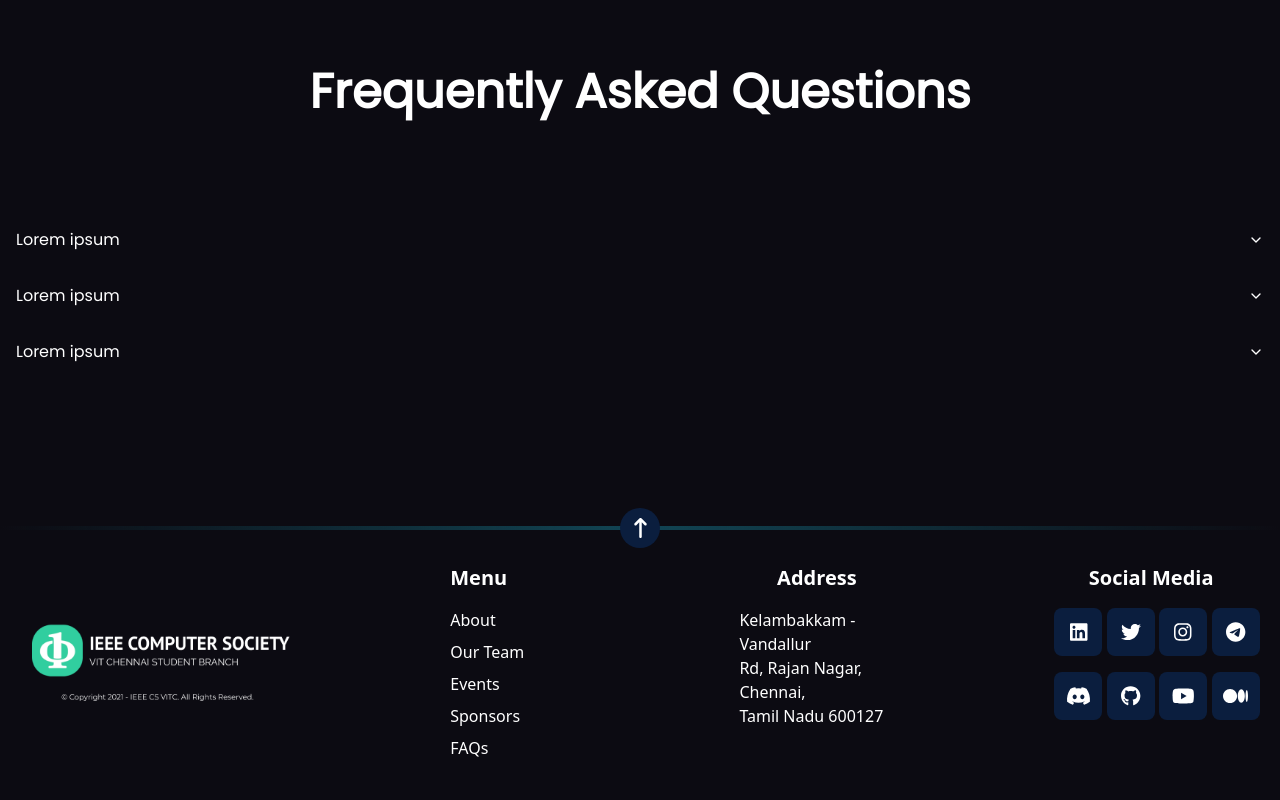
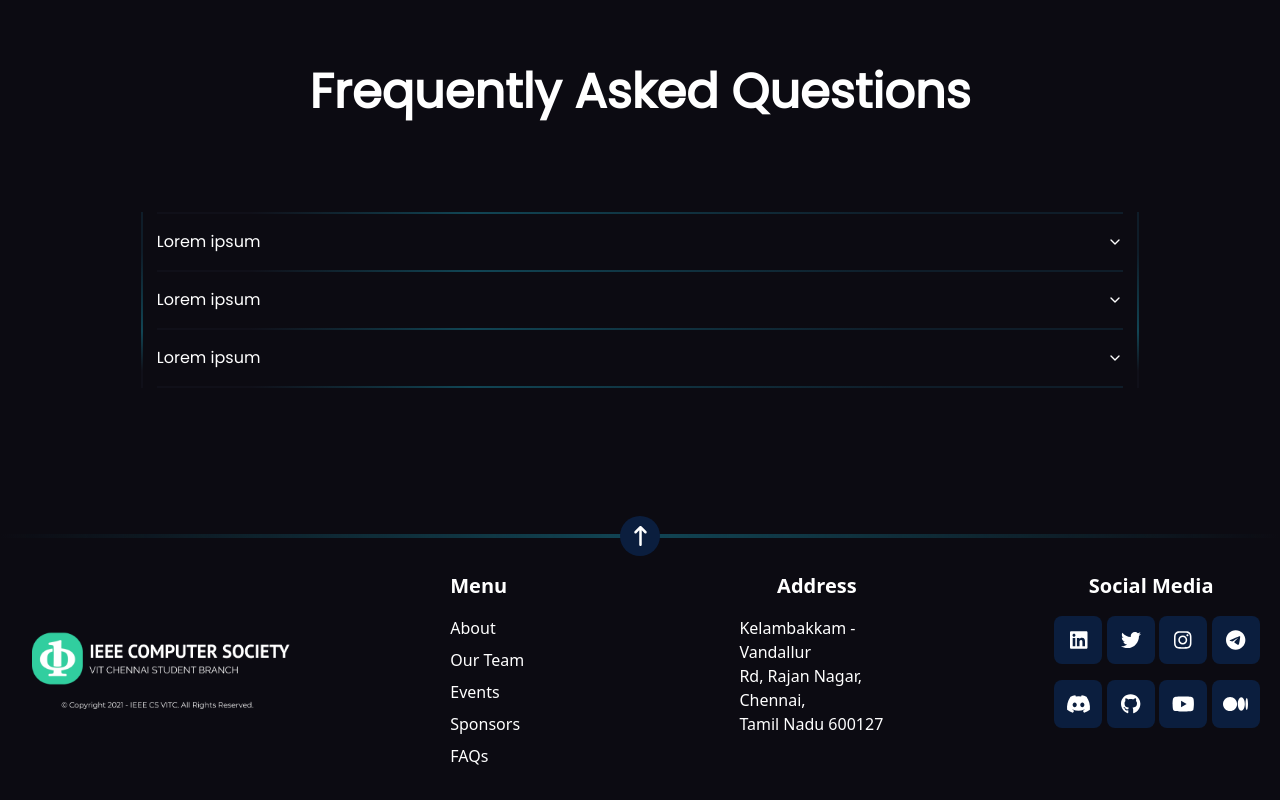
Before and after one commit to ComputerSocietyVITC/bitwars-24, a Next.js app: page / in a window 1280 px wide. Shown: the part 2394-3194 px from the top of the page. Built offline with nearby package versions, Linux system fonts and the light colour scheme.

Commit message:
Updated accordian UI

```diff
--- a/next.config.mjs
+++ b/next.config.mjs
@@ -1,6 +1,6 @@
 /** @type {import('next').NextConfig} */
 const nextConfig = {
-  output: 'export',
+  // output: 'export',
 };
 
 export default nextConfig;
--- a/src/app/globals.css
+++ b/src/app/globals.css
@@ -1,6 +1,15 @@
 @tailwind base;
 @tailwind components;
 @tailwind utilities;
+
+html {
+  background: linear-gradient(
+    180deg,
+    #0c0b12 -3.27%,
+    #0c0b12 15.89%,
+    #0c0b12 35.55%
+  );
+}
 
 @layer base {
   :root {
@@ -67,3 +76,60 @@
     @apply bg-background text-foreground;
   }
 }
+
+.accord {
+  position: relative;
+}
+
+.accord-cont {
+  background: linear-gradient(268.63deg, #0c2430 3.83%, #0b1524 99.67%);
+  width: 100%;
+  min-height: 110px;
+  top: 3431.5px;
+  left: 235px;
+  gap: 0px;
+  opacity: 0px;
+  border-bottom: 3px solid;
+
+  border-image-source: linear-gradient(
+    270.01deg,
+    #0f1d29 23.04%,
+    #114554 67.69%,
+    #101019 90.29%
+  );
+}
+
+.accord-lines {
+  background: linear-gradient(
+    270.01deg,
+    #0f1d29 23.04%,
+    #114554 67.69%,
+    #101019 90.29%
+  );
+}
+
+.accord-vlines {
+  position: absolute;
+  top: 0;
+  left: 0;
+  border: 2px;
+
+  background: linear-gradient(
+    #0f1d29 23.04%,
+    #114554 67.69%,
+    #101019 90.29%
+  );
+}
+
+.accord-velines {
+  position: absolute;
+  top: 0;
+  right: 0;
+  border: 2px;
+
+  background: linear-gradient(
+    #0f1d29 23.04%,
+    #114554 67.69%,
+    #101019 90.29%
+  );
+}
--- a/src/components/accordion/FAQAccordion.tsx
+++ b/src/components/accordion/FAQAccordion.tsx
@@ -5,28 +5,56 @@ import {
   AccordionTrigger,
 } from "@/components/ui/accordion";
 
+import "../../app/globals.css";
+
 const FAQAccordion = () => {
   return (
-    <Accordion type="single" collapsible className="w-full">
+    <center>
+      <Accordion
+        type="single"
+        collapsible
+        className="lg:w-4/5 accord flex-none flex-row"
+      >
+        <div className="h-[100%] w-0.5 accord-vlines"></div>
+        <div className="px-4">
           <AccordionItem value="item-1">
-        <AccordionTrigger className="text-white">Lorem ipsum</AccordionTrigger>
-        <AccordionContent className="text-white">
-          Lorem ipsum dolor sit amet, consectetur adipiscing elit.
+            <div className="w-[100%] accord-lines h-0.5"></div>
+            <AccordionTrigger className="text-white ">
+              Lorem ipsum
+            </AccordionTrigger>
+            <AccordionContent className="text-white text-left accord-cont p-4 leading-relaxed">
+              Lorem Ipsum is simply dummy text of the printing and typesetting
+              industry. Lorem Ipsum has been the industry's standard dummy text
+              ever since the 1500s, when an unknown printer took a galley of
+              type and scrambled it to make a type specimen book. It has
+              survived not only five centuries, but also the leap into
+              electronic typesetting.
             </AccordionContent>
           </AccordionItem>
           <AccordionItem value="item-2">
-        <AccordionTrigger className="text-white">Lorem ipsum</AccordionTrigger>
-        <AccordionContent className="text-white">
-          Lorem ipsum dolor sit amet, consectetur adipiscing elit.
+            <div className="w-[100%] accord-lines h-0.5"></div>
+            <AccordionTrigger className="text-white">
+              Lorem ipsum
+            </AccordionTrigger>
+            <AccordionContent className="text-white text-left accord-cont p-4 leading-relaxed">
+              Lorem ipsum dolor sit amet consectetur adipisicing elit. Ipsam aperiam, sapiente nulla labore voluptas culpa incidunt perferendis necessitatibus corrupti debitis ipsum ullam odio hic! Ipsum laborum eligendi provident, voluptatum odit at nesciunt eveniet repellendus officia! Quae, vitae animi quidem repellat provident in nobis quis quisquam, dolores perferendis, totam voluptate numquam.
             </AccordionContent>
           </AccordionItem>
           <AccordionItem value="item-3">
-        <AccordionTrigger className="text-white">Lorem ipsum</AccordionTrigger>
-        <AccordionContent className="text-white">
-          Lorem ipsum dolor sit amet, consectetur adipiscing elit.
+            <div className="w-[100%] accord-lines h-0.5"></div>
+            <AccordionTrigger className="text-white">
+              Lorem ipsum
+            </AccordionTrigger>
+            <div className="w-[100%] accord-lines h-0.5"></div>
+            <AccordionContent className="text-white text-left accord-cont p-4 leading-relaxed">
+              Lorem ipsum dolor sit amet consectetur, adipisicing elit. Quae iure quidem id eveniet nemo? Deserunt repellendus nulla dolorum cum, beatae, quisquam vero voluptatibus nesciunt soluta totam cumque sint autem quis dolor facere! Autem, provident animi ipsum voluptatibus perferendis magni modi enim reiciendis dignissimos soluta porro adipisci voluptate corrupti neque aliquid.
             </AccordionContent>
           </AccordionItem>
+        </div>
+        <div></div>
+        <div className="h-[100%] w-0.5 accord-velines"></div>
       </Accordion>
+    </center>
   );
 };
 
```
Lines whose indentation alone changed are shown as unchanged.
